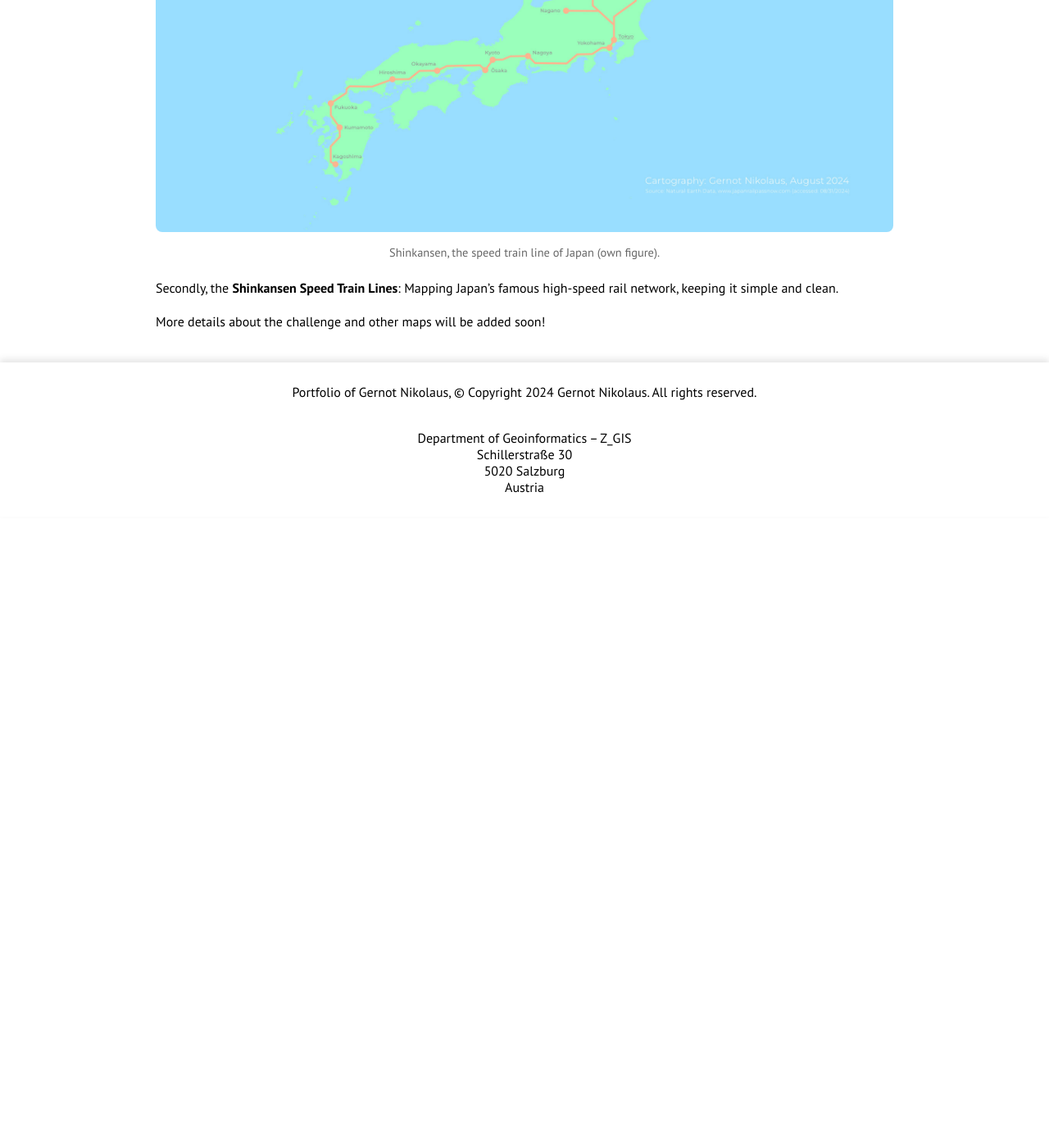
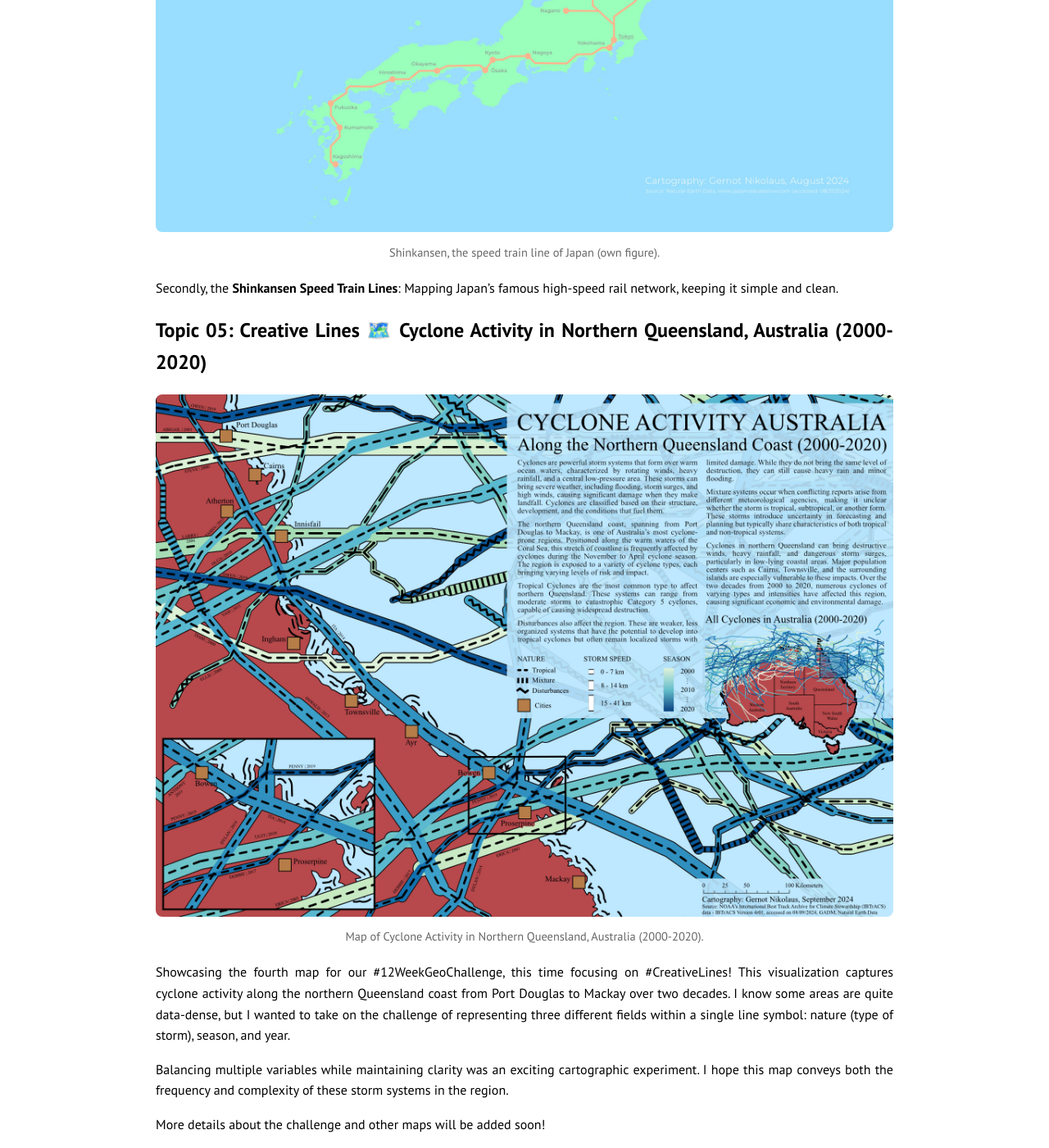
Before and after one commit to gernotnikolaus/gernotnikolaus.github.io, a Jekyll site: the page built from _projects/2024-08-04-12WeekGeoChallenge.md, in a window 1280 px wide and 1400 px high, scrolled down 4801 px. Shown: the whole window at 82% size. Built offline with Jekyll 4.4.1, drawn with Linux system fonts in a browser that asks for light colours; before the commit the page ends 5431 px from its top, so only the background shows below that.

Commit message:
adding map fourth map challenge

```diff
--- a/_data/image_data.yml
+++ b/_data/image_data.yml
@@ -43,3 +43,6 @@
 
 - path: /assets/images/projects/Shinkansen_Japan_GernotNikolaus.jpg
   description: "12WeekGeoChallenge | Topic 04: Minimalist Map 🗺️ Shinkansen Train Line of Japan (own figure)."
+
+- path: /assets/images/projects/Cyclones_NorthernQueenslandAustralia_GernotNikolaus.jpg
+  description: "12WeekGeoChallenge | Topic 05: Creative Lines 🗺️ Cyclone Activity in Northern Queensland, Australia | 2000-2020 (own figure)."
--- a/_projects/2024-08-04-12WeekGeoChallenge.md
+++ b/_projects/2024-08-04-12WeekGeoChallenge.md
@@ -65,6 +65,16 @@ First of all, the **Mountains of Japan**: Highlighting the top ten peaks with th
 
 Secondly, the **Shinkansen Speed Train Lines**: Mapping Japan’s famous high-speed rail network, keeping it simple and clean.
 
+## Topic 05: Creative Lines 🗺️ Cyclone Activity in Northern Queensland, Australia (2000-2020)
+
+<div class="blog-image">
+  <img src="{{ '/assets/images/projects/Cyclones_NorthernQueenslandAustralia_GernotNikolaus.jpg' | relative_url }}" alt="Cyclones Northern Queensland Australia.jpg">
+  <figcaption>Map of Cyclone Activity in Northern Queensland, Australia (2000-2020).</figcaption>
+</div>
+
+Showcasing the fourth map for our #12WeekGeoChallenge, this time focusing on #CreativeLines! This visualization captures cyclone activity along the northern Queensland coast from Port Douglas to Mackay over two decades. I know some areas are quite data-dense, but I wanted to take on the challenge of representing three different fields within a single line symbol: nature (type of storm), season, and year.
+
+Balancing multiple variables while maintaining clarity was an exciting cartographic experiment. I hope this map conveys both the frequency and complexity of these storm systems in the region.
 
 
 
```
Also changed, not shown: assets/images/projects/Cyclones_NorthernQueenslandAustralia_GernotNikolaus.jpg (added).
